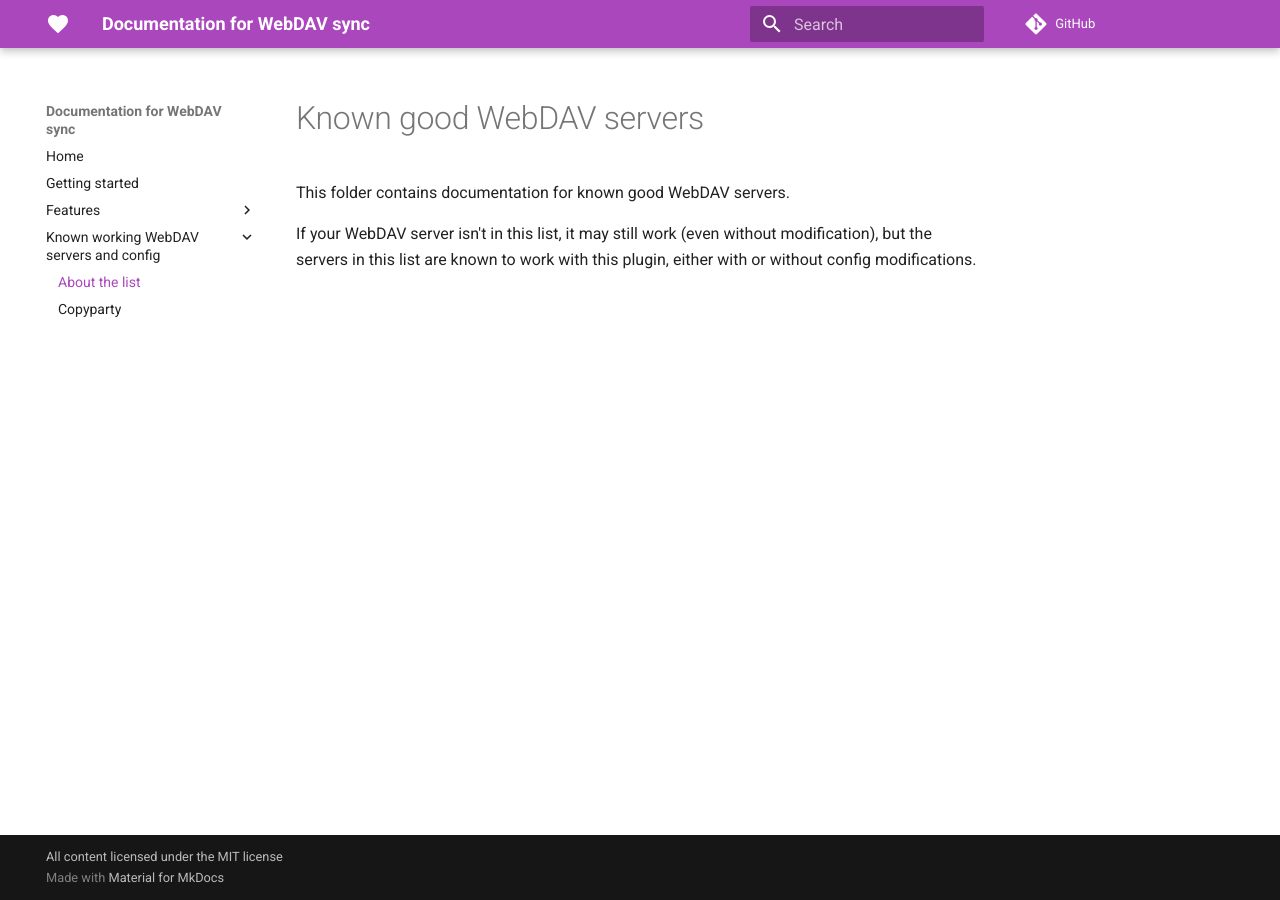
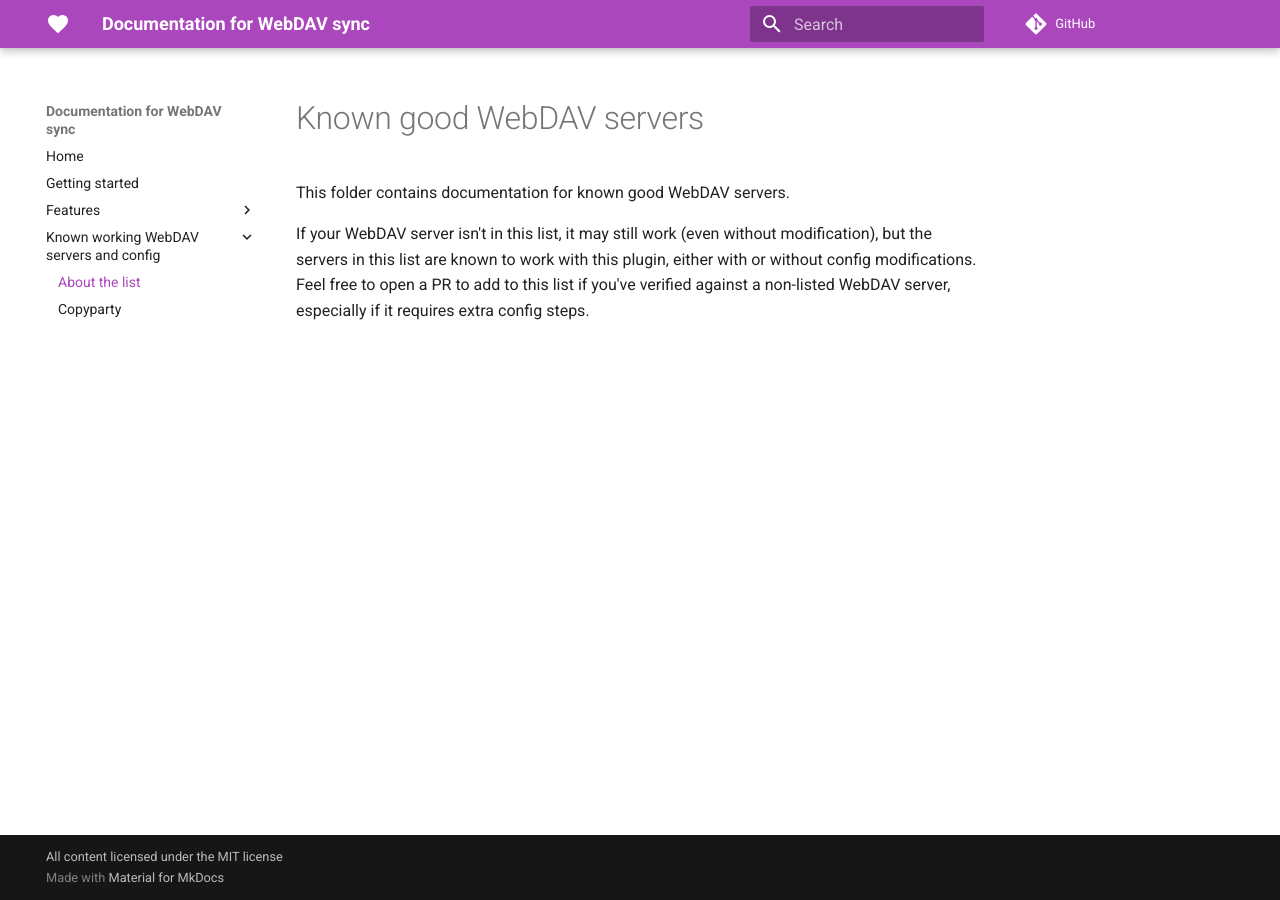
Before and after one commit to LunarWatcher/obsidian-webdav-sync, an MkDocs documentation site: the page built from docs/webdav-servers/README.md, in a window 1280 px wide. Built offline with MkDocs 1.6.1 and Material for MkDocs 9.7.7, drawn with Linux system fonts in a browser that asks for light colours; comment, search, counter and statistics services are not loaded.

Commit message:
Restructure README to read slightly better from the obsidian plugin thing

```diff
--- a/docs/webdav-servers/README.md
+++ b/docs/webdav-servers/README.md
@@ -2,4 +2,4 @@
 
 This folder contains documentation for known good WebDAV servers.
 
-If your WebDAV server isn't in this list, it may still work (even without modification), but the servers in this list are known to work with this plugin, either with or without config modifications.
+If your WebDAV server isn't in this list, it may still work (even without modification), but the servers in this list are known to work with this plugin, either with or without config modifications. Feel free to open a PR to add to this list if you've verified against a non-listed WebDAV server, especially if it requires extra config steps.
```
Also changed, not shown: README.md (+22 -20 lines), docs/webdav-servers/Copyparty.md (line endings or trailing spaces).
